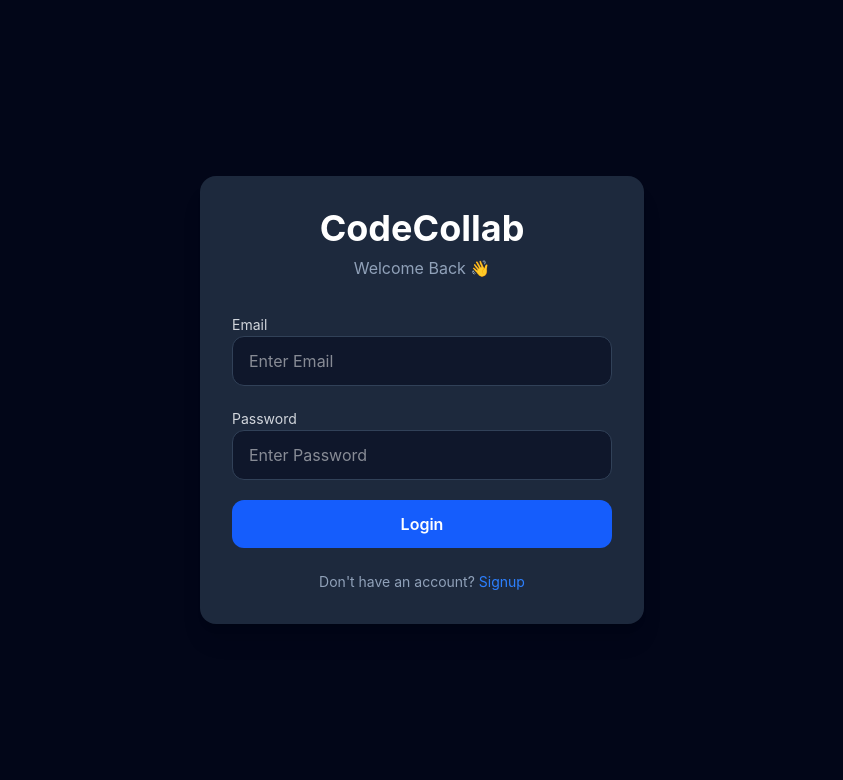
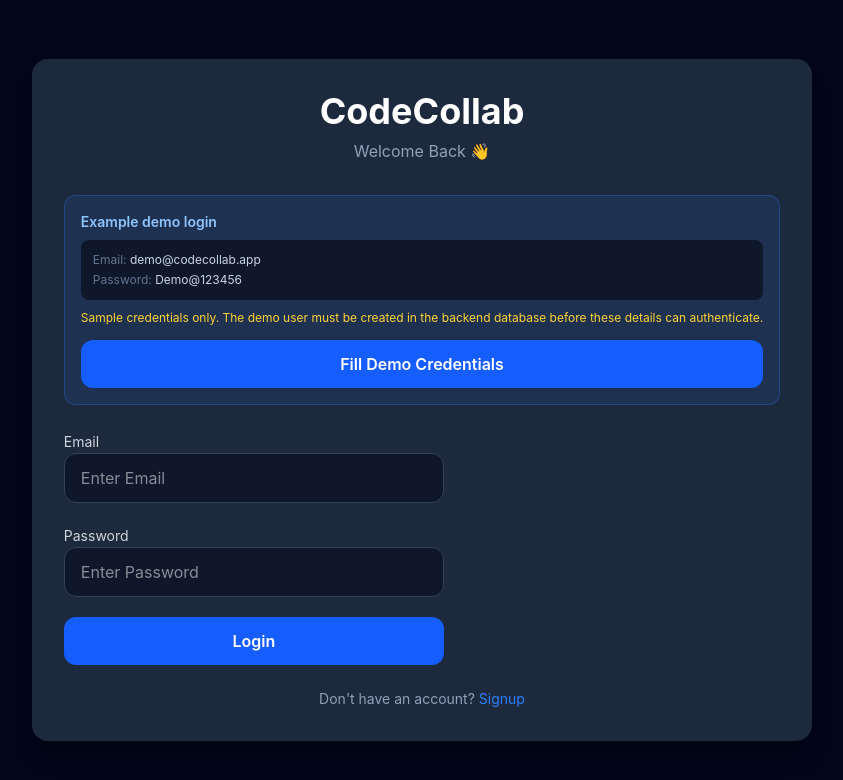
Before and after one commit to kuldeepbtu/codecollab, a React app in the folder frontend/: page /login in a window 1280 px wide. Shown: the top 780 px of the page, without its empty margins (218-1061 px from the left). Built offline with nearby package versions, Linux system fonts and the light colour scheme; no server answers; the HTML template or start-up script is replaced by a standard one.

Commit message:
ui: display example demo login credentials

```diff
--- a/frontend/src/pages/LoginPage.jsx
+++ b/frontend/src/pages/LoginPage.jsx
@@ -1,5 +1,4 @@
 import { Link, Navigate, useNavigate } from "react-router-dom";
-import { useState } from "react";
 import { useForm } from "react-hook-form";
 import { z } from "zod";
 import { zodResolver } from "@hookform/resolvers/zod";
@@ -19,12 +18,13 @@ const loginSchema = z.object({
 function LoginPage() {
   const navigate = useNavigate();
 
-  const { login, signup, user } = useAuth();
-  const [demoCredentials, setDemoCredentials] = useState(null);
-  const [demoLoading, setDemoLoading] = useState(false);
+  const { login, user } = useAuth();
+  const demoEmail = "demo@codecollab.app";
+  const demoPassword = "Demo@123456";
 
   const {
     register,
+    setValue,
     handleSubmit,
     formState: { errors, isSubmitting },
   } = useForm({
@@ -35,35 +35,9 @@ function LoginPage() {
     return <Navigate to="/dashboard" replace />;
   }
 
-  const handleDemoLogin = async () => {
-    if (demoLoading) return;
-
-    setDemoLoading(true);
-    const suffix = `${Date.now().toString(36)}${crypto.randomUUID().slice(0, 8)}`;
-    const credentials = {
-      name: "CodeCollab Demo Guest",
-      email: `guest-${suffix}@codecollab-demo.com`,
-      password: `Guest@${crypto.randomUUID().slice(0, 12)}`,
-    };
-
-    try {
-      await signup(credentials.name, credentials.email, credentials.password);
-      setDemoCredentials({
-        email: credentials.email,
-        password: credentials.password,
-      });
-      toast.success("Demo account created. You are now logged in!");
-      navigate("/dashboard");
-    } catch (err) {
-      toast.error(
-        err?.response?.data?.message ||
-          (err?.code === "ERR_NETWORK"
-            ? "Cannot connect to the CodeCollab backend."
-            : "Could not create a demo account. Please try again.")
-      );
-    } finally {
-      setDemoLoading(false);
-    }
+  const fillDemoCredentials = () => {
+    setValue("email", demoEmail, { shouldValidate: true });
+    setValue("password", demoPassword, { shouldValidate: true });
   };
 
   const onSubmit = async (data) => {
@@ -92,6 +66,20 @@ function LoginPage() {
         <p className="mb-8 text-center text-slate-400">
           Welcome Back 👋
         </p>
+
+        <div className="mb-6 rounded-xl border border-blue-500/30 bg-blue-500/10 p-4">
+          <p className="mb-2 text-sm font-semibold text-blue-300">Example demo login</p>
+          <div className="space-y-1 rounded-lg bg-slate-900 p-3 text-xs text-slate-300">
+            <p><span className="text-slate-500">Email:</span> {demoEmail}</p>
+            <p><span className="text-slate-500">Password:</span> {demoPassword}</p>
+          </div>
+          <p className="mt-2 text-xs leading-relaxed text-amber-300">
+            Sample credentials only. The demo user must be created in the backend database before these details can authenticate.
+          </p>
+          <Button type="button" onClick={fillDemoCredentials} className="mt-3">
+            Fill Demo Credentials
+          </Button>
+        </div>
 
         <form
           onSubmit={handleSubmit(onSubmit)}
```
